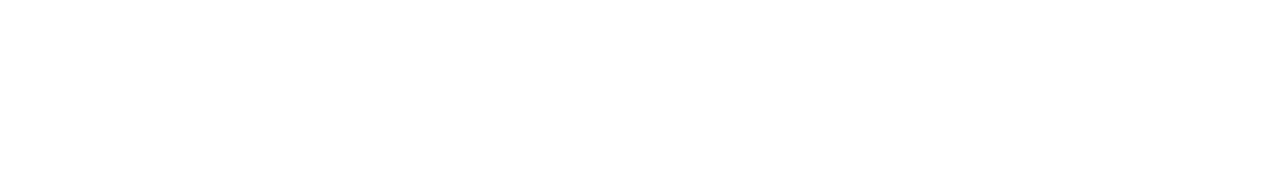
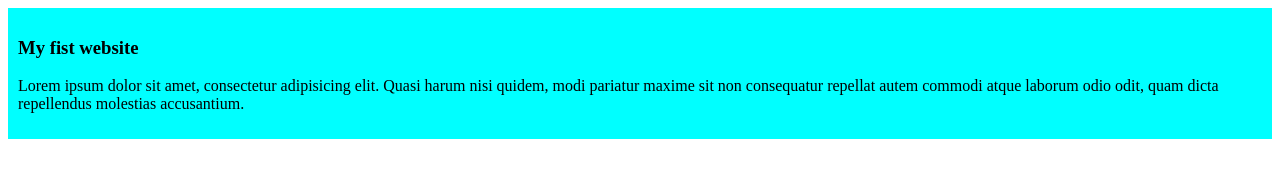
Before and after one commit to ShakilAhmedShihab/my-simple-website, a plain HTML site: page index.html in a window 1280 px wide. Drawn offline with Linux system fonts and the light colour scheme.

Commit message:
Added the first blog

```diff
--- a/index.html
+++ b/index.html
@@ -4,8 +4,12 @@
     <meta charset="UTF-8">
     <meta name="viewport" content="width=device-width, initial-scale=1.0">
     <title>My fist website</title>
+    <link rel="stylesheet" href="styles/blog.css">
 </head>
 <body>
-
+    <div>
+        <h3>My fist website</h3>
+        <p>Lorem ipsum dolor sit amet, consectetur adipisicing elit. Quasi harum nisi quidem, modi pariatur maxime sit non consequatur repellat autem commodi atque laborum odio odit, quam dicta repellendus molestias accusantium.</p>
+    </div>
 </body>
 </html>
--- /dev/null
+++ b/styles/blog.css
@@ -0,0 +1,4 @@
+div{
+    background-color: aqua;
+    padding: 10px ;
+}
```
